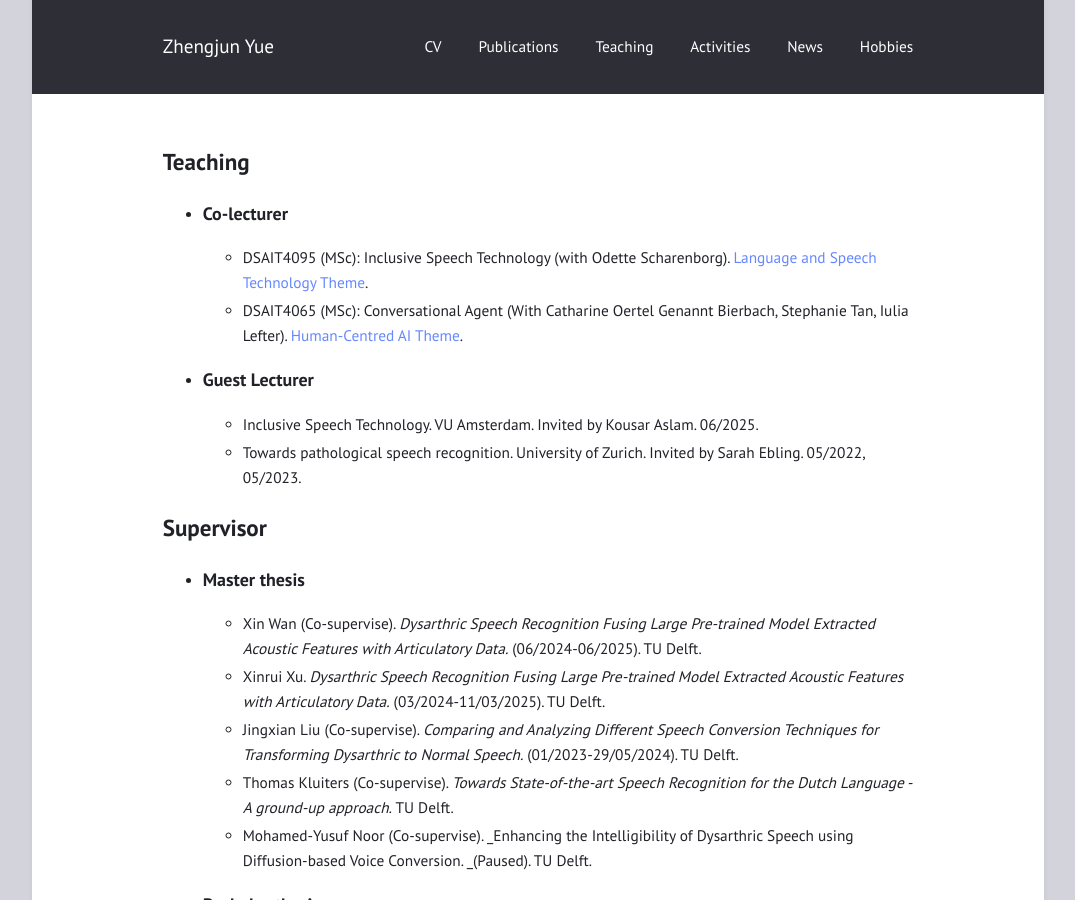
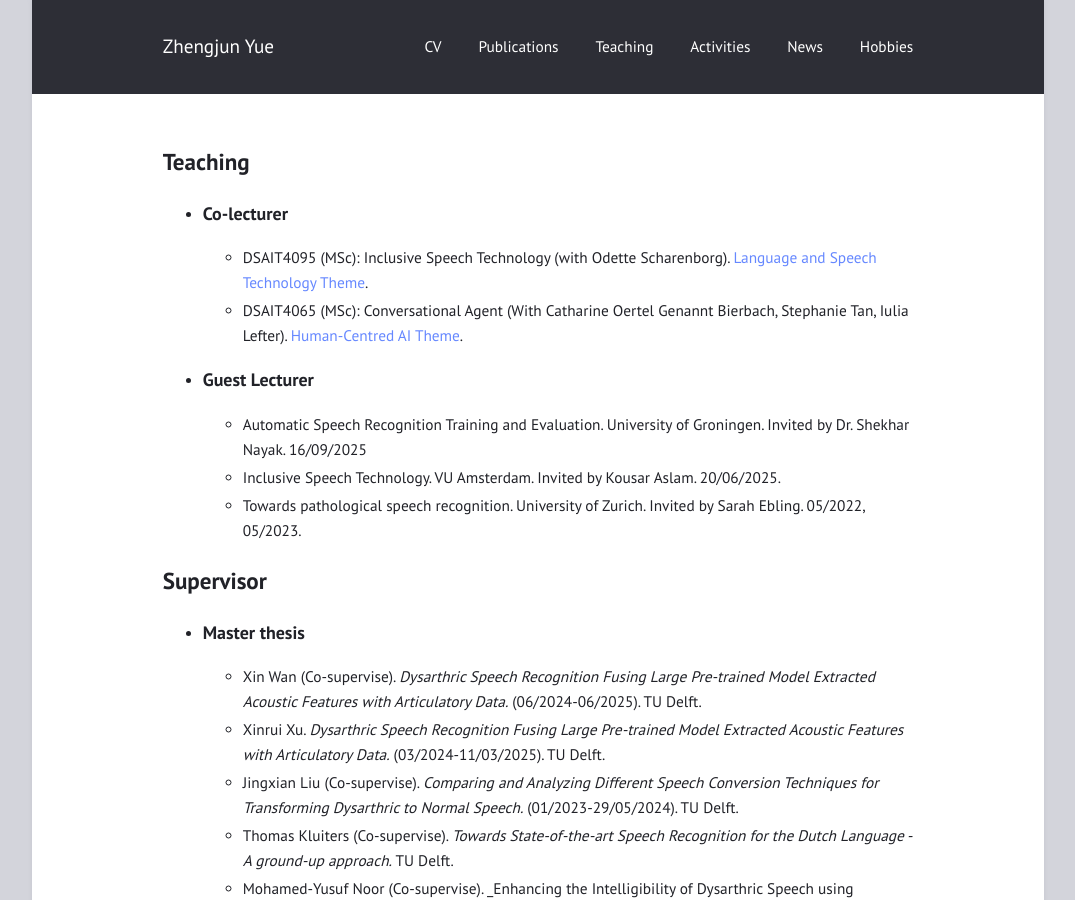
Before and after one commit to zhengjunyue/zhengjunyue.github.io, a Jekyll site: the page built from teaching.md, in a window 1280 px wide and 900 px high. Shown: the whole window, without its empty margins (102-1177 px from the left). Built offline with Jekyll 4.4.1, drawn with Linux system fonts in a browser that asks for light colours.

Commit message:
Update teaching.md

```diff
--- a/teaching.md
+++ b/teaching.md
@@ -10,7 +10,8 @@ title: ""
   - DSAIT4065 (MSc): Conversational Agent (With Catharine Oertel Genannt Bierbach, Stephanie Tan, Iulia Lefter). [Human-Centred AI Theme](https://www.tudelft.nl/onderwijs/opleidingen/masters/dsait/msc-data-science-and-artificial-intelligence-technology/programme/themes/human-centred-ai).
 
 * ### Guest Lecturer ###
-  - Inclusive Speech Technology. VU Amsterdam. Invited by Kousar Aslam. 06/2025.
+  - Automatic Speech Recognition Training and Evaluation. University of Groningen. Invited by Dr. Shekhar Nayak. 16/09/2025
+  - Inclusive Speech Technology. VU Amsterdam. Invited by Kousar Aslam. 20/06/2025.
   - Towards pathological speech recognition. University of Zurich. Invited by Sarah Ebling. 05/2022, 05/2023.
 
 
```
